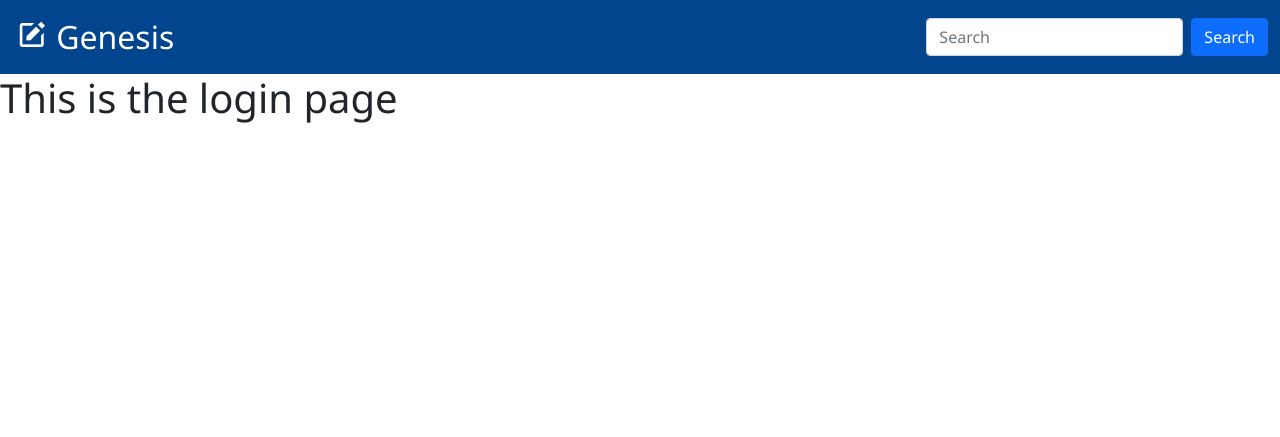
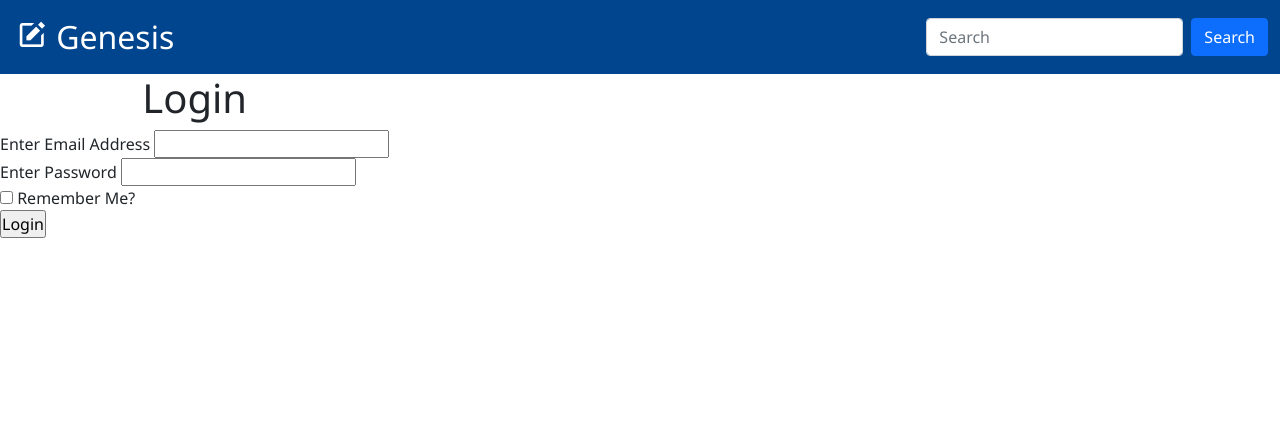
Before and after one commit to mbuguadouglas/web-sandbox, a Flask app: page /login in a window 1280 px wide. Shown: the top 437 px of the page. Run offline with Flask 3, Linux system fonts and the light colour scheme; parts of the project's set-up code (start-up, migrations or seed data) failed here and were passed over; some libraries are stand-ins or nearby versions.

```diff
--- a/01.genesis/website/auth.py
+++ b/01.genesis/website/auth.py
@@ -1,5 +1,6 @@
 from flask import Blueprint,render_template,redirect, url_for,request
 from .forms import SignUpForm, LoginForm
+from .models import User
 
 
 auth = Blueprint('auth', __name__)
@@ -9,6 +10,10 @@ auth = Blueprint('auth', __name__)
 def signup():
     # instantiate the form
     form = SignUpForm()
+    user = User.query.filter_by(email=email).first()
+    # if request.method == 'POST':
+    #     if form.validate():
+
 
     return render_template('signup.html', form=form)
 
--- a/01.genesis/website/templates/login.html
+++ b/01.genesis/website/templates/login.html
@@ -4,6 +4,30 @@
 
 {% block body %}
 
-    <h1> This is the login page </h1>
+<form action="" method="POST">
+    <fieldset>
 
+        <h1 align="center"> Login </h1>
+
+        <div>
+            {{ form.email.label}}
+            {{ form.email}}
+        </div>
+
+        <div>
+            {{ form.password.label}}
+            {{ form.password}}
+        </div>
+
+        <div>
+            {{ form.remember_me}}
+            {{ form.remember_me.label}}
+        </div>
+
+        <div>
+            {{ form.login}}
+        </div>
+
+    </fieldset>
+</form>
 {% endblock %}
```
Also changed, not shown: 1 other file.
